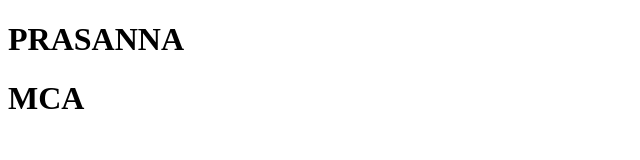
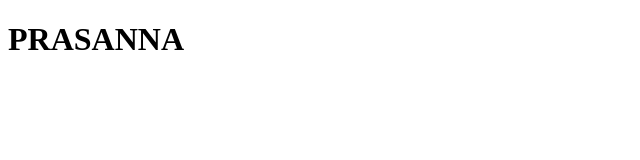
Before and after one commit to prasanna1425/portfolio, a plain HTML site: page index.html in a window 1280 px wide. Shown: the whole page, without its empty margins (0-640 px from the left). Drawn offline with Linux system fonts and the light colour scheme.

Commit message:
mca remove

```diff
--- a/index.html
+++ b/index.html
@@ -7,6 +7,5 @@
 </head>
 <body>
     <h1>PRASANNA</h1>
-    <h1>MCA</h1>
 </body>
 </html>
```
